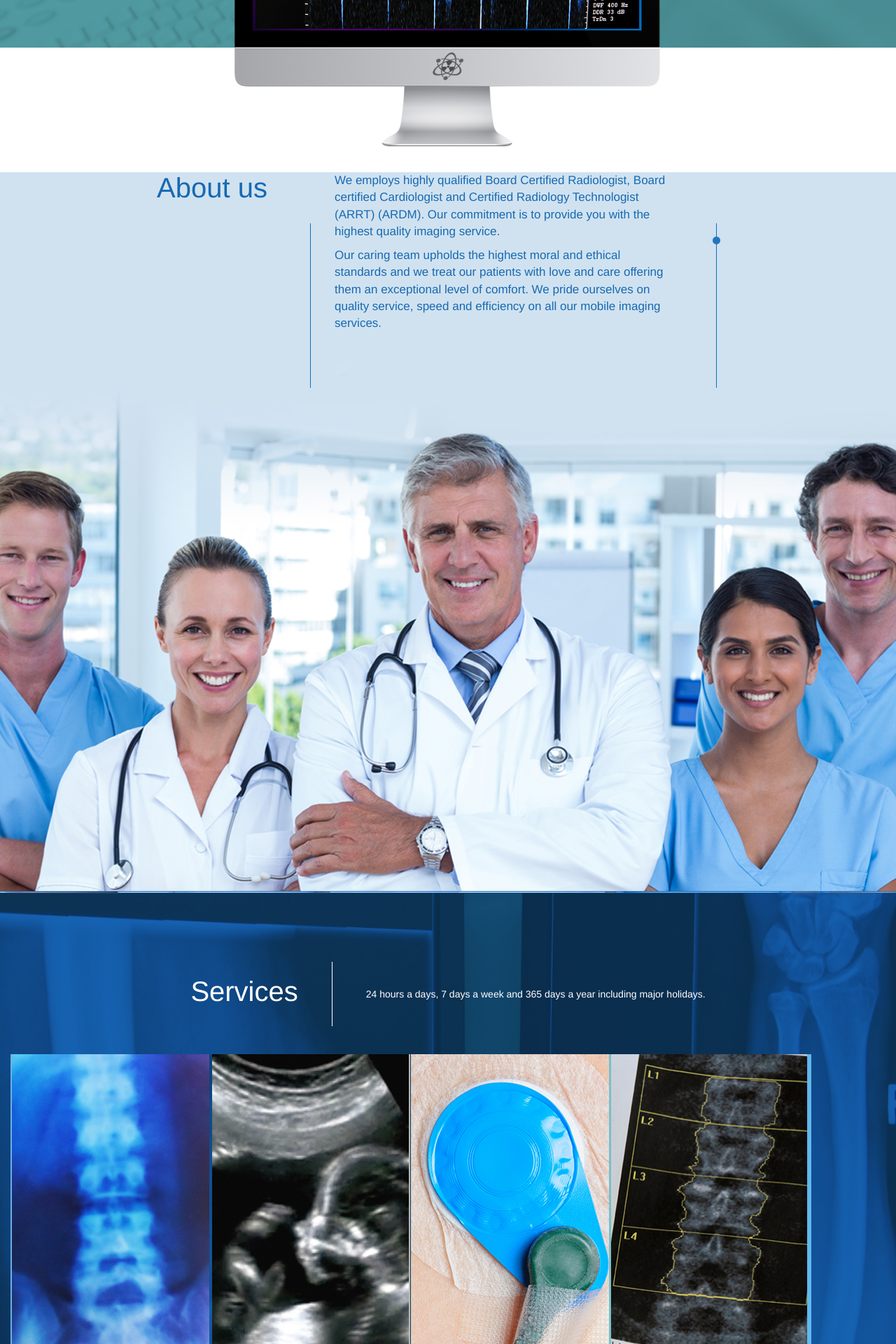
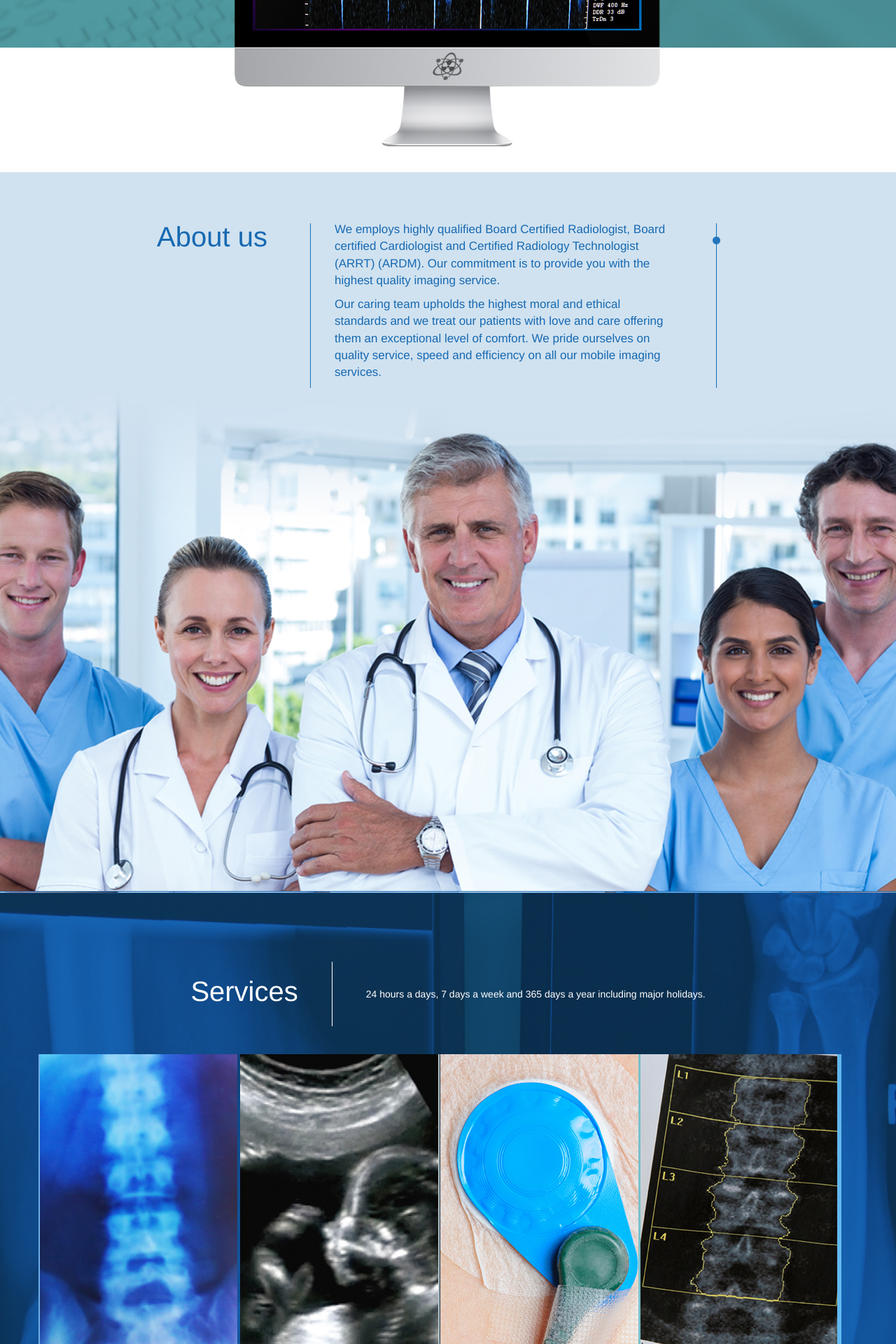
Before and after one commit to juankp3/aris, a PHP site: page / in a window 1280 px wide. Shown: the part 780-2700 px from the top of the page at 70% size. Run offline with PHP 8.4, Linux system fonts and the light colour scheme.

Commit message:
modificacion

```diff
--- a/css/style.css
+++ b/css/style.css
@@ -96,16 +96,21 @@ section.about .row{
 	display: flex;
 }
 
-section.about .pad_format{
+section.about .row .container{
 	margin-top: 70px;
 }
 
-section.about .row h1{
+/*section.about .pad_format{
+	margin-top: 70px;
+}*/
+
+section.about .row .container .row h1{
 	width: 375px;
 	text-align: right;
 	margin: 0px;
 	padding-right: 48px;
 }
+
 
 #des_about{
 	color: #1769b1;
@@ -154,9 +159,9 @@ section.services #content_text_service div{
 #imgs_service ul li{
 	float: left;
 }
-#imgs_service ul li img{
+/*#imgs_service ul li img{
 	width: 286px;
-}
+}*/
 
 
 #row_footer{
--- a/index.html
+++ b/index.html
@@ -109,25 +109,44 @@
 
 
 	<section id="services" class="container-fluid services">
-		<div class="row pad_format">
+		<div class="row">
+
+
+			<div class="container">
+				<div class="row">
+
+
 					<div id="content_text_service" class="pad_format" >
 						<h1>Services</h1>
 						<div>24 hours a days, 7 days a week and 365 days a year including major holidays.</div>
 					</div>
 					<div id="imgs_service"  >
-				<ul>
+
+						<img src="img/services.jpg" alt="">
+						<!--<ul>
 							<li><img src="img/imgs_service_1.jpg" alt=""></li>
 							<li><img src="img/imgs_service_2.jpg" alt=""></li>
 							<li><img src="img/imgs_service_3.jpg" alt=""></li>
 							<li><img src="img/imgs_service_4.jpg" alt=""></li>
-				</ul>
+						</ul>-->
 					</div>
+
+
+				</div>
+			</div>
+
+
 		</div>
 	</section>
 
 
 	<footer class="container-fluid">
-		<div id="row_footer" class="row pad_format">
+		<div id="row_footer" class="row">
+
+
+			<div class="container">
+				<div class="row">
+
 
 					<div id="ico_atom">
 						<img src="img/ico_atom.png" alt="">
@@ -152,6 +171,11 @@
 						</ul>
 					</div>
 
+
+				</div>
+			</div>
+
+
 		</div>
 	</footer>
 
```
Also changed, not shown: img/services.jpg (added). Lines whose indentation alone changed are shown as unchanged.
